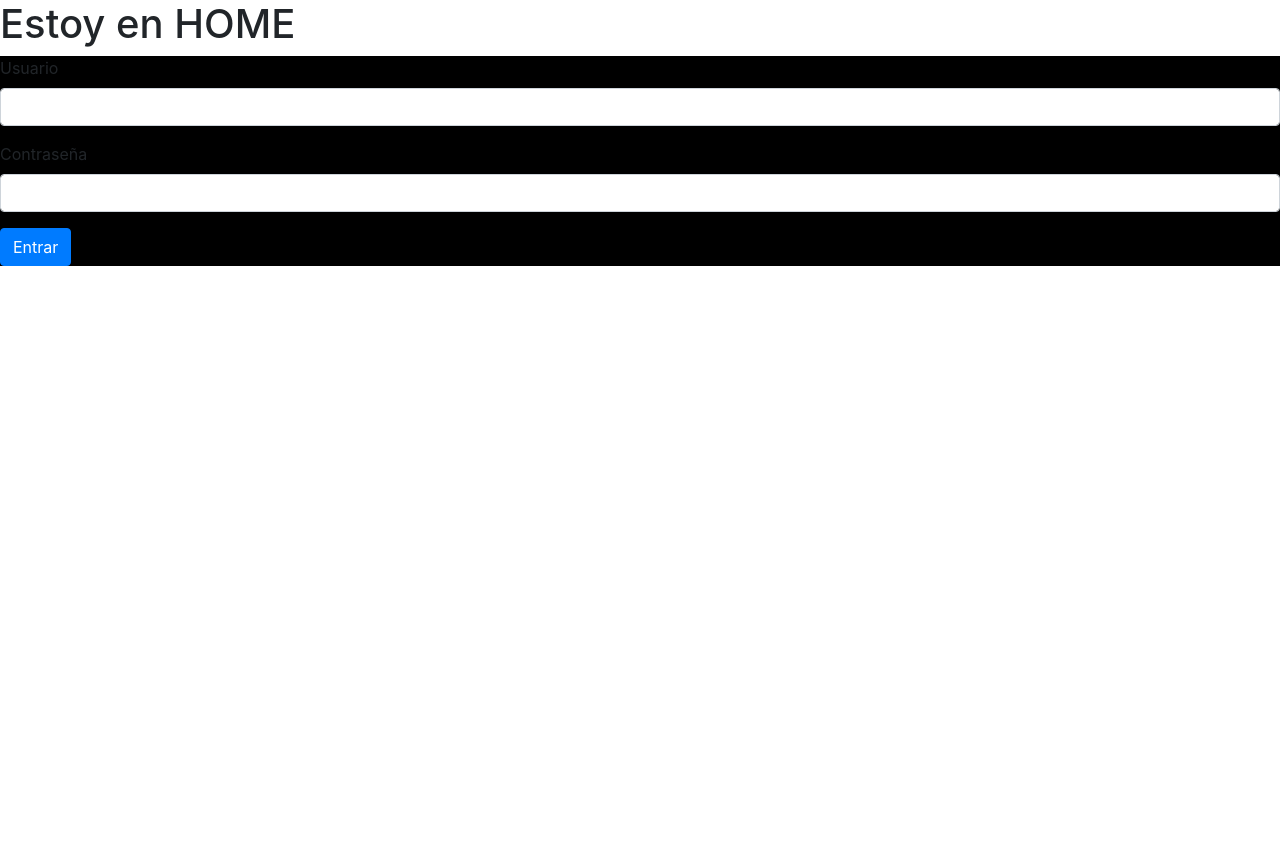
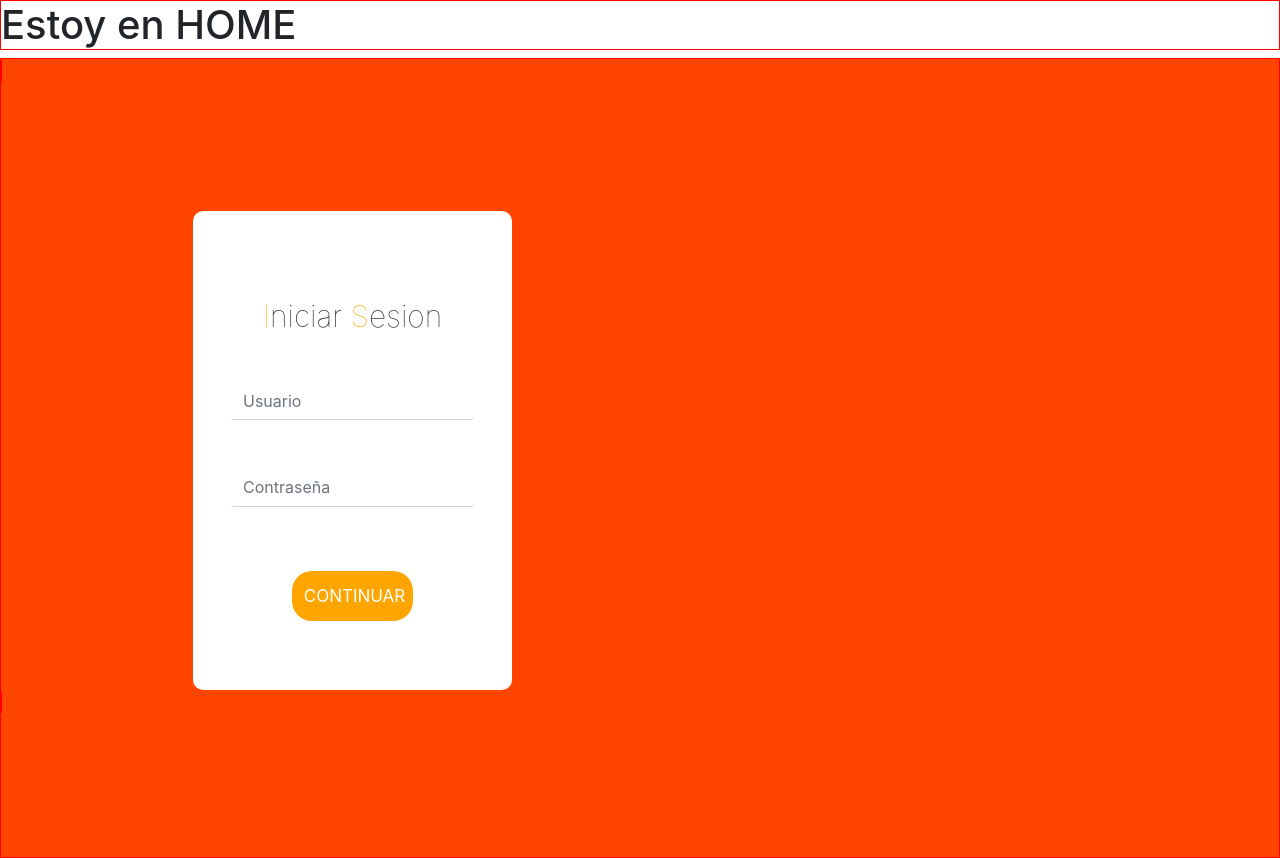
Before and after one commit to HoliSoyTamo/magister, an Angular app: page /home in a window 1280 px wide. Before the commit the page ends 800 px from the top, so only its background shows below. Built offline with nearby package versions, Linux system fonts and the light colour scheme.

Commit message:
formulario_login

```diff
--- a/src/app/loginusers/login/login.component.css
+++ b/src/app/loginusers/login/login.component.css
@@ -1,3 +1,54 @@
-*{
-    background: black;
+/* * {
+    border: solid 1px red;
+}*/
+
+form {
+    background-color: white;
+    margin-top: 10%;
+    margin-left: 15%;
+    width: 25%;
+    height: 60%;
+    padding: 3%;
+    border-radius: 10px;
 }
+
+h1 {
+    margin-top: 20%;
+    text-align: center;
+    font-size: 30px;
+    font-weight: lighter;
+}
+
+span {
+    color: orange;
+}
+
+form div {
+    text-align: center;
+}
+
+input {
+    margin-top: 20%;
+    width: 100%;
+    border-top: none;
+    border-left: none;
+    border-right: none;
+}
+
+button {
+    margin-top: 20%;
+    width: 50%;
+    height: 50px;
+    background-color: orange;
+    border: none;
+    border-radius: 20px;
+}
+
+button span {
+    color: white;
+    font-size: 17px;
+}
+
+button:hover {
+    background-color: rgb(218, 147, 17);
+}
--- a/src/app/loginusers/login/login.component.html
+++ b/src/app/loginusers/login/login.component.html
@@ -1,20 +1,19 @@
 <form [formGroup]="usuario">
+    <h1><span>I</span>niciar <span>S</span>esion</h1>
     <div class="mb-3 form-group">
-        <label class="form-label">Usuario</label>
-        <input type="text" [(ngModel)]="usuario2.user" formControlName="user" class="form-control" [ngClass]="{ 'is-invalid': submitted && f.user.errors }">
+        <input type="text" [(ngModel)]="usuario2.user" formControlName="user" class="form-control" placeholder="Usuario" [ngClass]="{ 'is-invalid': submitted && f.user.errors }">
         <div *ngIf="submitted && f.user.errors" class="invalid-feedback">
             <div *ngIf="f.user.errors.required">El usuario es obligatorio</div>
         </div>
     </div>
     <div class="mb-3 form-group">
-        <label class="form-label">Contraseña</label>
-        <input type="password" [(ngModel)]="usuario2.password" formControlName="password" class="form-control" [ngClass]="{ 'is-invalid': submitted && f.password.errors }" />
+        <input type="password" [(ngModel)]="usuario2.password" formControlName="password" class="form-control" placeholder="Contraseña" [ngClass]="{ 'is-invalid': submitted && f.password.errors }" />
         <div *ngIf="submitted && f.password.errors" class="invalid-feedback">
             <div *ngIf="f.password.errors.required">Por favor, ingresa tu password</div>
         </div>
     </div>
 
     <div class="form-group">
-        <button type="submit" class="btn btn-primary" (click)="iniciarSesion()">Entrar</button>
+        <button type="submit" class="btn btn-primary" (click)="iniciarSesion()"><span>CONTINUAR</span></button>
     </div>
 </form>
--- a/src/app/shared/home/home.component.css
+++ b/src/app/shared/home/home.component.css
@@ -0,0 +1,8 @@
+* {
+    border: solid 1px red;
+}
+
+div {
+    height: 100vh;
+    background-color: orangered;
+}
```
